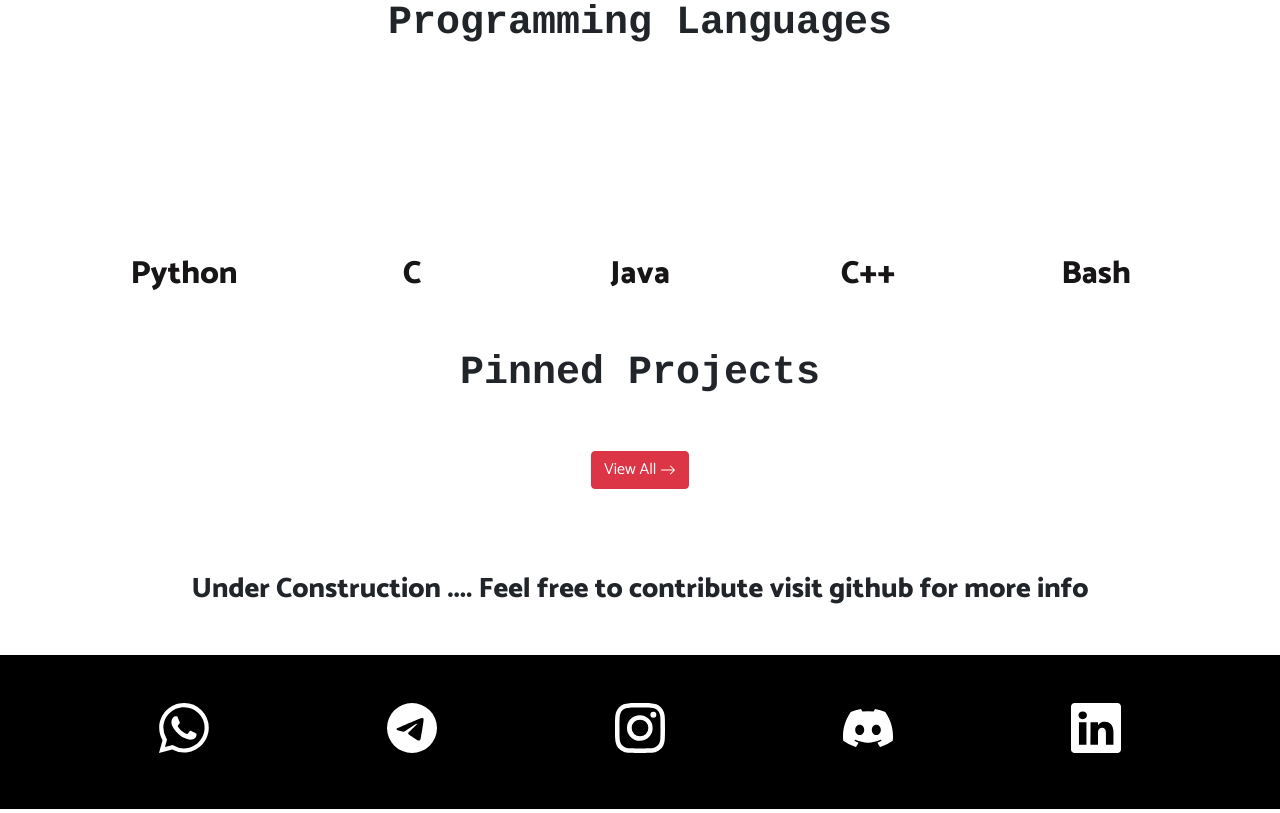
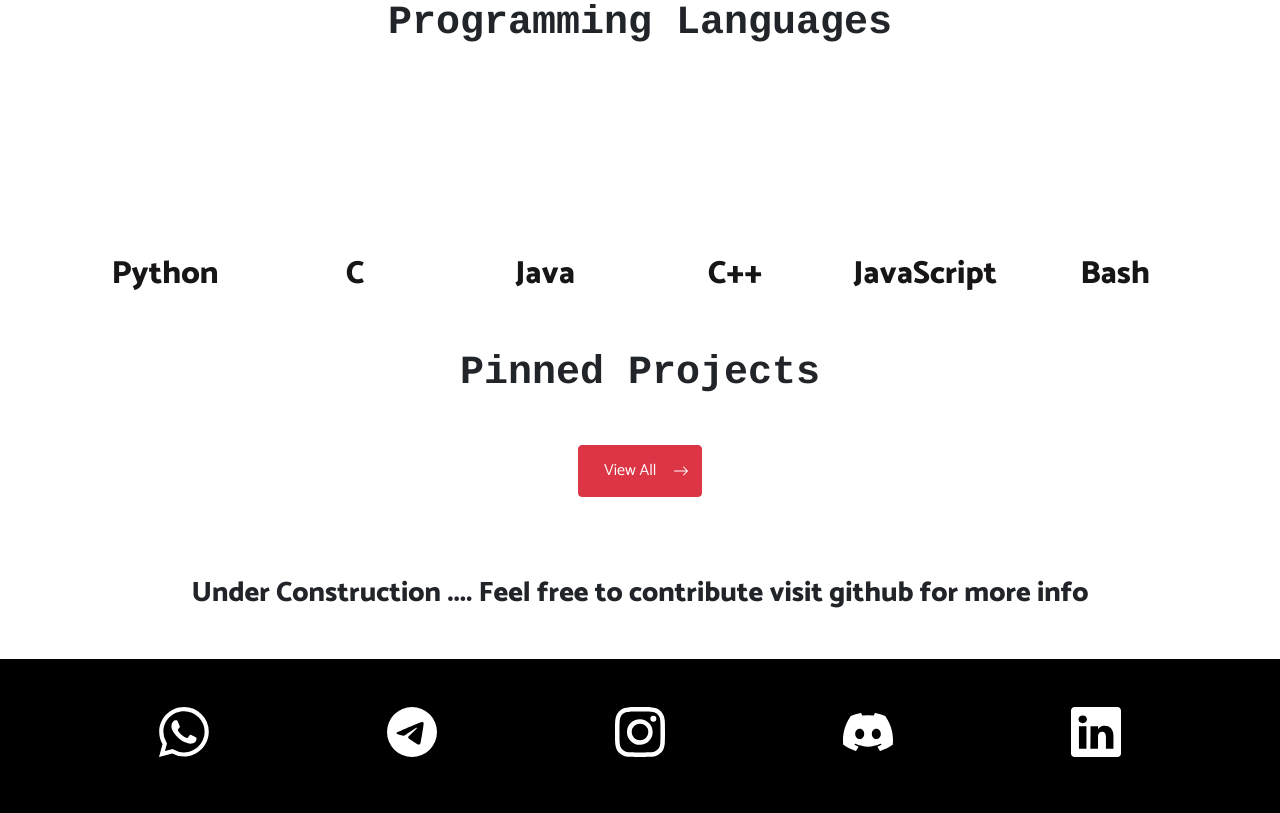
Before and after one commit to thunder-007/bingoBook, a Django app: page / in a window 1280 px wide. Shown: the part 3271-4084 px from the top of the page. Run offline with Django 4.2, Linux system fonts and the light colour scheme; data that the repository does not hold is empty; a map, chart or similar area stays blank; some libraries are stand-ins or nearby versions.

Commit message:
cursor kunai style added new language js and viewall button fixed
Signed-off-by: harsha <v.harshavardhan3@gmail.com>

```diff
--- a/devpage/templates/devpage/base.html
+++ b/devpage/templates/devpage/base.html
@@ -15,6 +15,11 @@
     <link rel="stylesheet"
           href="https://fonts.googleapis.com/css?family=Lato:100,100i,300,300i,400,400i,700,700i,900,900i">
     <link rel="stylesheet" href="{% static 'devpage/bootstrap/css/custom.css' %}">
+    <style>
+        html {
+            cursor: url("{% static 'devpage/img/kunai.cur' %}"), auto;
+        }
+    </style>
 </head>
 
 <body>
--- a/devpage/templates/devpage/index.html
+++ b/devpage/templates/devpage/index.html
@@ -63,7 +63,6 @@
                 top: -3.6em;
             }
         }
-
     </style>
     <header class="text-center text-white masthead">
         <div class="masthead-content">
@@ -253,6 +252,10 @@
                     <h2>C++</h2>
                 </div>
                 <div class="box col">
+                    <div class="chart" data-percent="50"></div>
+                    <h2>JavaScript</h2>
+                </div>
+                <div class="box col">
                     <div class="chart" data-percent="40"></div>
                     <h2>Bash</h2>
                 </div>
@@ -305,7 +308,7 @@
         </div>
         <h1 class="text-center">
             <button class="btn btn-danger">
-                View All
+                <a href="{% url 'projects' %}" class="btn" style="color: white"> View All</a>
                 <svg xmlns="http://www.w3.org/2000/svg" width="16" height="16" fill="currentColor"
                      class="bi bi-arrow-right" viewBox="0 0 16 16">
                     <path fill-rule="evenodd"
```
Also changed, not shown: 1 other file.
